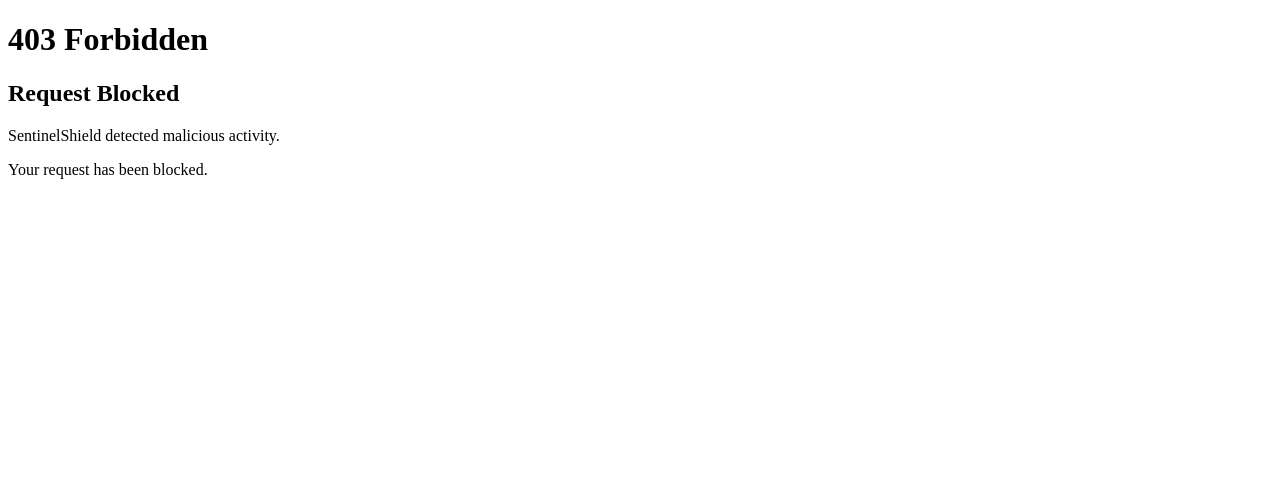
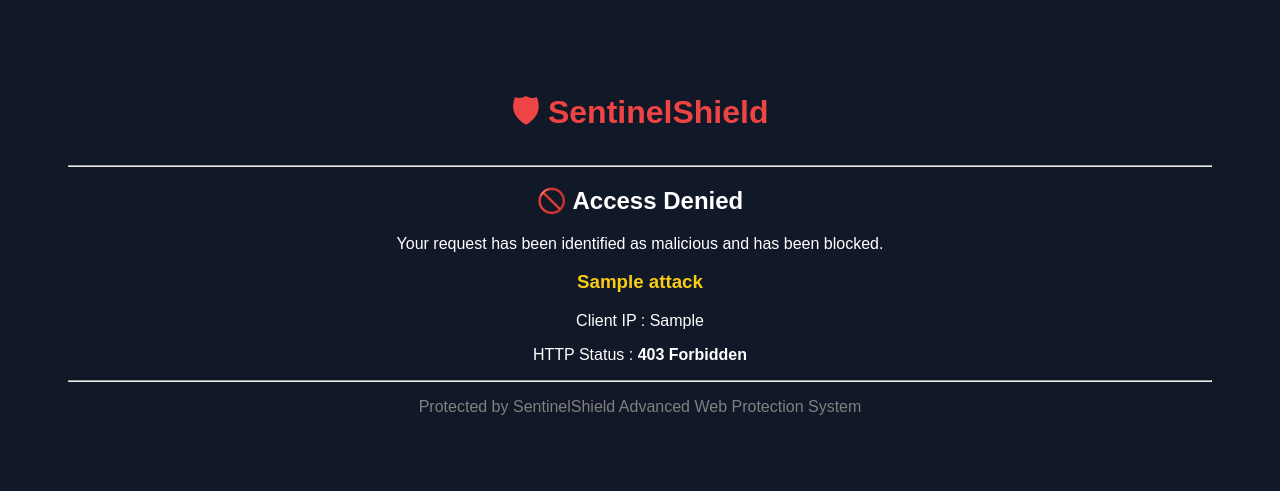
Before and after one commit to aarav2195/SentinelShield, a Flask app: template templates/blocked.html in a window 1280 px wide. Shown: the top 491 px of the page. Run offline with Flask 3, Linux system fonts and the light colour scheme; the template is opened without the code that fills it: most values are stand-ins (such as "Sample title", 1, 10 or a date in 2020).

Commit message:
Improved blocked page with attack details

```diff
--- a/app.py
+++ b/app.py
@@ -17,7 +17,7 @@
     log_request(request_info, attack)
 
     if attack:
-        return render_template("blocked.html"),403
+        return render_template("blocked.html",attack=attack,ip=request_info["ip"]),403
 
     return f"""
     <h1>SentinelShield</h1>
--- a/templates/blocked.html
+++ b/templates/blocked.html
@@ -1,22 +1,48 @@
 <!DOCTYPE html>
-<html>
+<html lang="en">
 
 <head>
-    <title>403 Forbidden</title>
+
+    <meta charset="UTF-8">
+
+    <title>SentinelShield | Access Blocked</title>
+
 </head>
 
-<body>
+<body style="font-family:Arial;background:#111827;color:white;text-align:center;padding:60px;">
 
-    <h1>403 Forbidden</h1>
+    <h1 style="color:#ef4444;">
+        🛡 SentinelShield
+    </h1>
 
-    <h2>Request Blocked</h2>
+    <hr>
+
+    <h2>
+        🚫 Access Denied
+    </h2>
 
     <p>
-        SentinelShield detected malicious activity.
+        Your request has been identified as malicious and has been blocked.
+    </p>
+
+    <h3 style="color:#facc15;">
+        {{ attack }}
+    </h3>
+
+    <p>
+        Client IP :
+        {{ ip }}
     </p>
 
     <p>
-        Your request has been blocked.
+        HTTP Status :
+        <b>403 Forbidden</b>
+    </p>
+
+    <hr>
+
+    <p style="color:gray;">
+        Protected by SentinelShield Advanced Web Protection System
     </p>
 
 </body>
```
